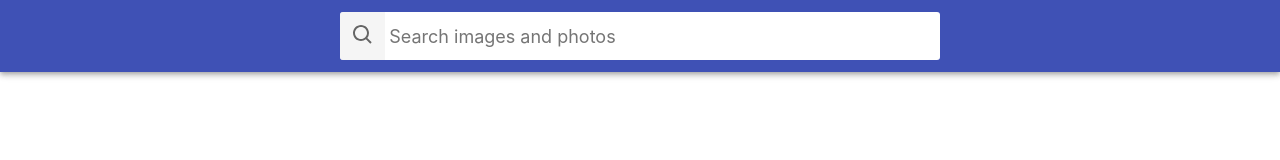
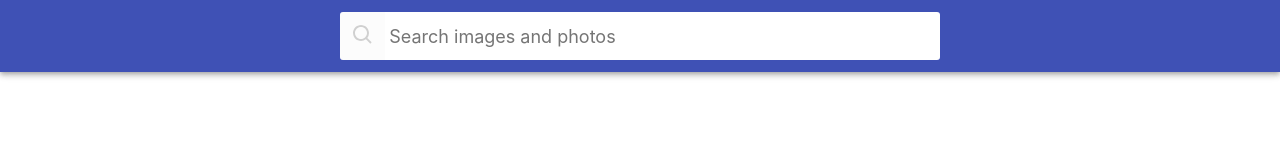
Before and after one commit to ripper3061/goit-react-hw-03-image-finder, a React (Create React App) app: page / in a window 1280 px wide. Shown: the top 160 px of the page. Built offline with nearby package versions, Linux system fonts and the light colour scheme.

Commit message:
Loader + fix searchbar button

```diff
--- a/package.json
+++ b/package.json
@@ -13,6 +13,7 @@
     "react-dom": "^18.1.0",
     "react-icons": "^4.8.0",
     "react-scripts": "5.0.1",
+    "react-spinners": "^0.13.8",
     "web-vitals": "^2.1.3"
   },
   "scripts": {
--- a/src/components/App.jsx
+++ b/src/components/App.jsx
@@ -2,6 +2,7 @@ import { Component } from 'react';
 import { Searchbar } from './Searchbar/Searchbar';
 import { ImageGallery } from './ImageGallery/ImageGallery';
 import { Button } from './Button/Button';
+import { Loader } from './Loader/Loader';
 import { AppLayout } from './App.styled';
 import { getImagesByName } from 'services/api';
 
@@ -67,14 +68,20 @@ export class App extends Component {
     }));
   };
 
+  disableButton = () => {
+    return this.state.searchQuery === '' ? true : false;
+  };
+
   render() {
     return (
       <AppLayout>
         <Searchbar
           onSubmit={this.handleSubmit}
           inputValue={this.state.searchQuery}
+          activBtn={this.disableButton()}
           onChange={this.handleChange}
         />
+        <Loader isLoading={this.state.isLoading} />
         {this.state.images.length > 0 && (
           <ImageGallery images={this.state.images} />
         )}
--- /dev/null
+++ b/src/components/Loader/Loader.jsx
@@ -0,0 +1,14 @@
+import ClipLoader from 'react-spinners/ClipLoader';
+
+export const Loader = ({ isLoading }) => {
+  return (
+    <ClipLoader
+      color="blue"
+      loading={isLoading}
+      size={150}
+      aria-label="Loading Spinner"
+      data-testid="loader"
+      cssOverride={{ margin: 'auto' }}
+    />
+  );
+};
--- a/src/components/Searchbar/Searchbar.jsx
+++ b/src/components/Searchbar/Searchbar.jsx
@@ -8,11 +8,11 @@ import {
 } from './Searchbar.styled';
 import { BiSearch } from 'react-icons/bi';
 
-export const Searchbar = ({ onSubmit, inputValue, onChange }) => {
+export const Searchbar = ({ onSubmit, inputValue, activBtn, onChange }) => {
   return (
     <SearchbarLayout>
       <SearchForm onSubmit={onSubmit}>
-        <SearchFormBtn type="submit">
+        <SearchFormBtn type="submit" disabled={activBtn}>
           <BiSearch size="24" />
           <SearchFormBtnLabel>Search</SearchFormBtnLabel>
         </SearchFormBtn>
```
Also changed, not shown: 1 other file (tests, documents, lock files or other folders).
